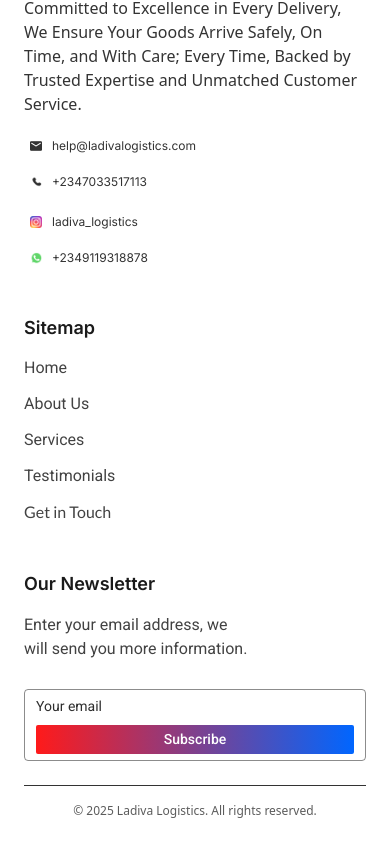
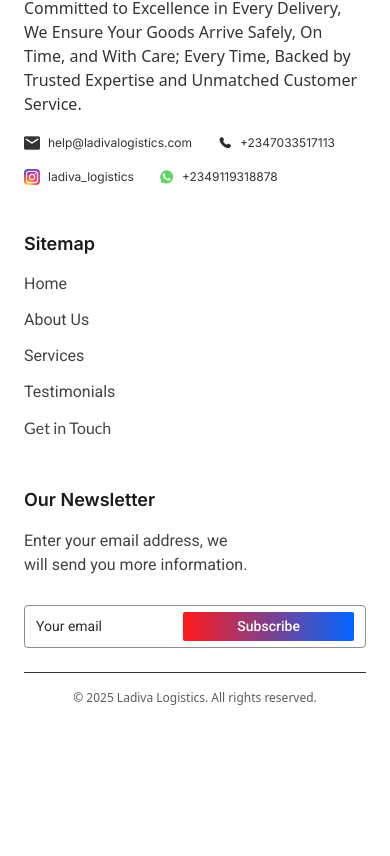
Before and after one commit to 2Faithy/Ladiva-Logistics, a React (Create React App) app: page /contact in a window 390 px wide. Shown: the part 2432-3288 px from the top of the page. After the commit the page ends 3179 px from the top, so only its background shows below. Built offline with nearby package versions, Linux system fonts and the light colour scheme; a web font is replaced by a local one.

Commit message:
Faith latest commit

```diff
--- a/src/components/Footer.jsx
+++ b/src/components/Footer.jsx
@@ -42,45 +42,29 @@
                 </p>
               </div>
 
-              {/* Contact Info */}
-              <div className="flex flex-col gap-4 w-full max-w-[315px]">
-                <div className="grid grid-cols-1 xs:grid-cols-2 gap-[12px]">
+{/* Contact Info — Inline Style Like Screenshot */}
+<div className="flex flex-wrap gap-x-6 gap-y-4 items-center text-[#333333] text-[12px] font-['Inter']">
   {/* Email */}
-                  <a
-                    href="mailto:help@ladivalogistics.com"
-                    className="flex gap-[4px] items-center"
-                  >
-                    <div className="w-[24px] h-[24px] flex items-center justify-center">
-                      <img src={emailIcon} alt="Email" className="w-[12px] h-[9.6px]" />
-                    </div>
-                    <span className="text-[12px] text-[#333333] font-['Inter']">help@ladivalogistics.com</span>
+  <a href="mailto:help@ladivalogistics.com" className="flex items-center gap-2">
+    <img src={emailIcon} alt="Email" className="w-4 h-4 object-contain" />
+    help@ladivalogistics.com
   </a>
 
   {/* Phone */}
-                  <a
-                    href="tel:+2347033517113"
-                    className="flex gap-[4px] items-center"
-                  >
-                    <div className="w-[24px] h-[24px] flex items-center justify-center">
-                      <img src={phoneIcon} alt="Phone" className="w-[12px] h-[12px]" />
-                    </div>
-                    <span className="text-[12px] text-[#333333] font-['Inter']">+2347033517113</span>
+  <a href="tel:+2347033517113" className="flex items-center gap-2">
+    <img src={phoneIcon} alt="Phone" className="w-4 h-4 object-contain" />
+    +2347033517113
   </a>
-                </div>
 
-                {/* Socials */}
-                <div className="grid grid-cols-1 xs:grid-cols-2 gap-[12px]">
   {/* Instagram */}
   <a
     href="https://instagram.com/ladiva_logistics"
     target="_blank"
     rel="noopener noreferrer"
-                    className="flex gap-[4px] items-center"
+    className="flex items-center gap-2"
   >
-                    <div className="w-[24px] h-[24px] flex items-center justify-center">
-                      <img src={instaIcon} alt="Instagram" className="w-[12px] h-[12px]" />
-                    </div>
-                    <span className="text-[12px] text-[#333333] font-['Inter']">ladiva_logistics</span>
+    <img src={instaIcon} alt="Instagram" className="w-4 h-4 object-contain" />
+    ladiva_logistics
   </a>
 
   {/* WhatsApp */}
@@ -88,14 +72,11 @@
     href="https://wa.me/2349119318878"
     target="_blank"
     rel="noopener noreferrer"
-                    className="flex gap-[4px] items-center"
+    className="flex items-center gap-2"
   >
-                    <div className="w-[24px] h-[24px] flex items-center justify-center">
-                      <img src={whatsappIcon} alt="WhatsApp" className="w-[12px] h-[12px]" />
-                    </div>
-                    <span className="text-[12px] text-[#333333] font-['Inter']">+2349119318878</span>
+    <img src={whatsappIcon} alt="WhatsApp" className="w-4 h-4 object-contain" />
+    +2349119318878
   </a>
-                </div>
 </div>
 </div>
 
@@ -128,7 +109,7 @@
                   }}
                   className="border border-[#3333338F] rounded-[4px] px-[11px] py-[6px] w-full sm:w-[312px]"
                 >
-                  <div className="flex flex-col sm:flex-row justify-between items-center w-full gap-2 sm:gap-0">
+                  <div className="flex flex-row justify-between items-center w-full gap-2">
                     <input
                       type="email"
                       placeholder="Your email"
--- a/src/pages/Home.jsx
+++ b/src/pages/Home.jsx
@@ -39,20 +39,31 @@
       {/* Headline and Trusted by */}
 <div className="relative z-10 pt-16 px-4 max-w-5xl mx-auto flex flex-col items-center text-center gap-6">
   {/* Trusted By */}
-        <div className="flex flex-col sm:flex-row sm:items-center sm:justify-center gap-2 sm:gap-4 border border-white rounded-full px-4 py-2 bg-[#02021C]/80 shadow">
-          <div className="flex flex-row items-center justify-center gap-2 sm:gap-4">
-            <div className="flex items-center -space-x-2">
+  <div className="flex flex-col sm:flex-row sm:items-center sm:justify-center
+                  gap-1 sm:gap-4 border border-white rounded-full
+                  px-2 py-1 sm:px-4 sm:py-2
+                  bg-[#02021C]/80 shadow scale-[0.85] sm:scale-100 transition-transform">
+    <div className="flex flex-row items-center justify-center gap-1 sm:gap-4">
+      <div className="flex items-center -space-x-1 sm:-space-x-2">
         {[clothes2order, businessOfFashion, clothes2order].map((img, i) => (
-                <div key={i} className="w-5 h-5 sm:w-6 sm:h-6 bg-white rounded-full overflow-hidden flex items-center justify-center">
-                  <img src={img} alt={`Brand ${i}`} className="object-contain w-3.5 h-3.5 sm:w-5 sm:h-5" />
+          <div
+            key={i}
+            className="w-4 h-4 sm:w-6 sm:h-6 bg-white rounded-full overflow-hidden flex items-center justify-center"
+          >
+            <img
+              src={img}
+              alt={`Brand ${i}`}
+              className="object-contain w-3 h-3 sm:w-5 sm:h-5"
+            />
           </div>
         ))}
       </div>
-            <p className="text-white text-[10px] sm:text-xs font-inter leading-tight whitespace-nowrap">
+      <p className="text-white text-[9px] sm:text-xs font-inter leading-tight whitespace-nowrap">
         Trusted by 1,000+ Businesses for Fast, Secure, and Efficient Logistics
       </p>
   </div>
 </div>
+
 
         {/* Heading */}
         <h1 className="text-3xl sm:text-4xl lg:text-[64px] font-semibold font-['Gabarito'] text-white leading-snug sm:leading-[60px] lg:leading-[76.8px] relative">
@@ -119,24 +130,24 @@
 
       {/* Mobile Layout: Buttons + Images */}
 <div className="block sm:hidden px-4 pt-10 z-10 relative">
-        <div className="flex flex-col gap-4 items-center mb-8">
+  <div className="flex flex-col gap-3 items-center mb-6">
     <button
       onClick={() => (window.location.href = "/contact")}
-            className="flex items-center justify-between gap-3 px-6 py-3 rounded-full text-white font-semibold font-manrope text-base bg-gradient-to-r from-[#FF1A1A] to-[#0066FF] w-full max-w-[320px] shadow-md"
+      className="flex items-center justify-between gap-2 px-4 py-2 rounded-full text-white font-semibold font-manrope text-sm bg-gradient-to-r from-[#FF1A1A] to-[#0066FF] w-full max-w-[260px] shadow-md"
     >
       Let’s Move Your Goods
-            <div className="w-6 h-6 bg-[#0066FF] rounded-full flex items-center justify-center">
-              <img src={truckIcon} alt="Truck icon" className="w-[20px] h-[16px] object-contain" />
+      <div className="w-5 h-5 bg-[#0066FF] rounded-full flex items-center justify-center">
+        <img src={truckIcon} alt="Truck icon" className="w-[16px] h-[13px] object-contain" />
       </div>
     </button>
 
     <button
       onClick={() => (window.location.href = "/about")}
-            className="flex items-center justify-between gap-3 px-6 py-3 rounded-full border border-white text-white font-manrope text-base w-full max-w-[320px] shadow"
+      className="flex items-center justify-between gap-2 px-4 py-2 rounded-full border border-white text-white font-manrope text-sm w-full max-w-[260px] shadow"
     >
       Learn More About Us
-            <div className="w-6 h-6 flex items-center justify-center">
-              <img src={sendIcon} alt="Send icon" className="w-4 h-4 object-contain opacity-85" />
+      <div className="w-5 h-5 flex items-center justify-center">
+        <img src={sendIcon} alt="Send icon" className="w-3.5 h-3.5 object-contain opacity-85" />
       </div>
     </button>
 </div>
```
Lines whose indentation alone changed are shown as unchanged.
